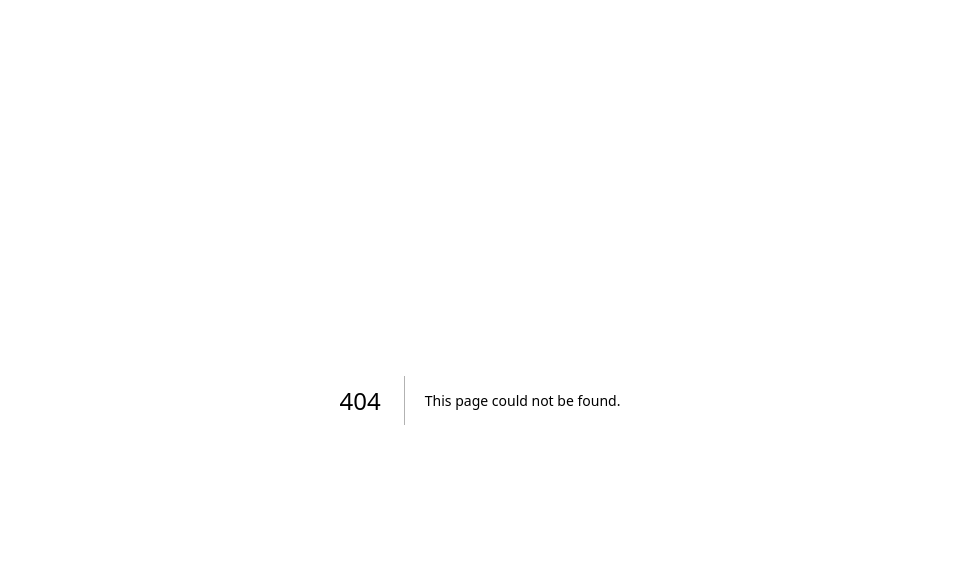
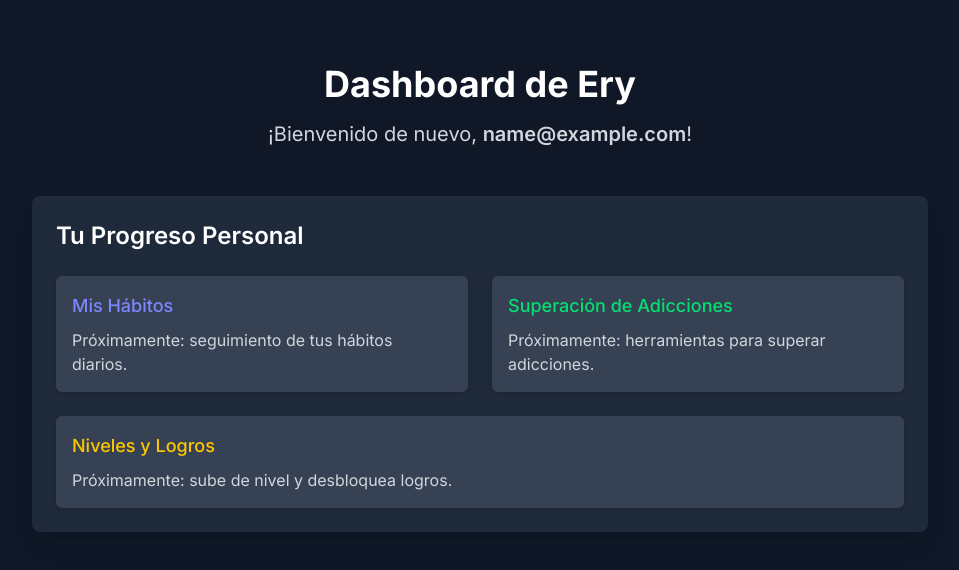
Before and after one commit to WisomdCV/ery-app, a Next.js app: page /dashboard in a window 1280 px wide. Before the commit this address had no page. Shown: the top 570 px of the page, without its empty margins (160-1119 px from the left). Built offline with nearby package versions, Linux system fonts and the light colour scheme; sample sign-in values are in the browser's storage.

Commit message:
Commit Dashboard implementado
Dashboard por user

```diff
--- /dev/null
+++ b/src/app/dashboard/page.tsx
@@ -0,0 +1,92 @@
+// src/app/dashboard/page.tsx
+'use client'; // Necesario para hooks como useEffect, useRouter, useAuth
+
+import React, { useEffect } from 'react';
+import { useRouter } from 'next/navigation';
+import { useAuth } from '@/context/AuthContext'; // Nuestro AuthContext
+
+export default function DashboardPage() {
+  const { user, isLoading, token } = useAuth();
+  const router = useRouter();
+
+  useEffect(() => {
+    // Solo actuar cuando isLoading sea false para evitar redirecciones prematuras
+    if (!isLoading) {
+      if (!user || !token) {
+        // Si no hay usuario o token después de cargar, redirigir a login
+        router.push('/login');
+      }
+    }
+  }, [user, isLoading, token, router]); // Dependencias del efecto
+
+  if (isLoading) {
+    // Mostrar un estado de carga mientras se verifica la autenticación
+    return (
+      <div className="flex min-h-screen flex-col items-center justify-center bg-gray-900 p-8 text-white">
+        <h1 className="text-3xl font-bold">Cargando Dashboard...</h1>
+        {/* Podrías añadir un spinner o un loader más elaborado aquí */}
+        <svg className="animate-spin h-8 w-8 text-white mt-4" xmlns="http://www.w3.org/2000/svg" fill="none" viewBox="0 0 24 24">
+          <circle className="opacity-25" cx="12" cy="12" r="10" stroke="currentColor" strokeWidth="4"></circle>
+          <path className="opacity-75" fill="currentColor" d="M4 12a8 8 0 018-8V0C5.373 0 0 5.373 0 12h4zm2 5.291A7.962 7.962 0 014 12H0c0 3.042 1.135 5.824 3 7.938l3-2.647z"></path>
+        </svg>
+      </div>
+    );
+  }
+
+  // Si después de cargar, todavía no hay usuario (aunque el useEffect ya debería haber redirigido),
+  // podríamos mostrar un mensaje o simplemente nada, ya que la redirección es el objetivo.
+  // Este return es más una salvaguarda o para el caso en que la redirección aún no haya ocurrido.
+  if (!user) {
+    return (
+        <div className="flex min-h-screen flex-col items-center justify-center bg-gray-900 p-8 text-white">
+            <p>Redirigiendo a inicio de sesión...</p>
+        </div>
+    );
+  }
+
+  // Si el usuario está autenticado y la carga ha terminado, mostrar el contenido del Dashboard
+  return (
+    <main className="flex min-h-screen flex-col items-center justify-start p-8 bg-gray-900 text-white pt-16">
+      <div className="text-center mb-12">
+        <h1 className="text-4xl font-bold mb-4">Dashboard de Ery</h1>
+        <p className="text-xl text-gray-300">
+          ¡Bienvenido de nuevo, <span className="font-semibold">{user.nombre || user.email}</span>!
+        </p>
+      </div>
+
+      <div className="w-full max-w-4xl bg-gray-800 p-6 rounded-lg shadow-xl">
+        <h2 className="text-2xl font-semibold mb-6 text-white">Tu Progreso Personal</h2>
+
+        {/* Aquí es donde empezarías a añadir las funcionalidades de "Ery" */}
+        <div className="grid grid-cols-1 md:grid-cols-2 gap-6">
+          <div className="bg-gray-700 p-4 rounded-md shadow">
+            <h3 className="text-lg font-medium text-indigo-400 mb-2">Mis Hábitos</h3>
+            <p className="text-gray-300">
+              {/* Contenido relacionado con hábitos aquí */}
+              Próximamente: seguimiento de tus hábitos diarios.
+            </p>
+          </div>
+          <div className="bg-gray-700 p-4 rounded-md shadow">
+            <h3 className="text-lg font-medium text-green-400 mb-2">Superación de Adicciones</h3>
+            <p className="text-gray-300">
+              {/* Contenido relacionado con adicciones aquí */}
+              Próximamente: herramientas para superar adicciones.
+            </p>
+          </div>
+          <div className="bg-gray-700 p-4 rounded-md shadow md:col-span-2">
+            <h3 className="text-lg font-medium text-yellow-400 mb-2">Niveles y Logros</h3>
+            <p className="text-gray-300">
+              {/* Contenido relacionado con gamificación aquí */}
+              Próximamente: sube de nivel y desbloquea logros.
+            </p>
+          </div>
+        </div>
+        {/* Ejemplo de cómo podrías mostrar el ID del usuario o el token si fuera necesario para depuración */}
+        {/* <div className="mt-8 text-xs text-gray-500">
+          <p>User ID: {user.id}</p>
+          <p>Token: {token ? token.substring(0, 30) + "..." : "No token"}</p>
+        </div> */}
+      </div>
+    </main>
+  );
+}
```
